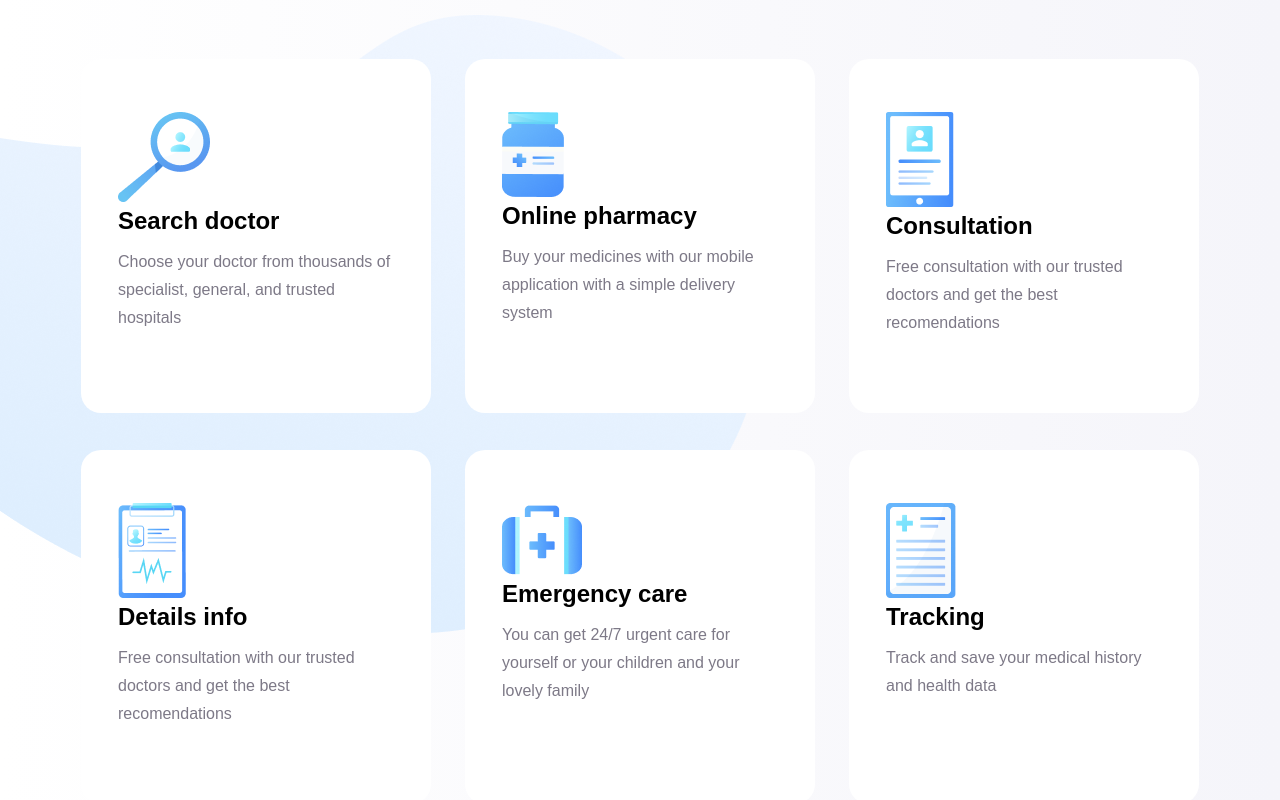
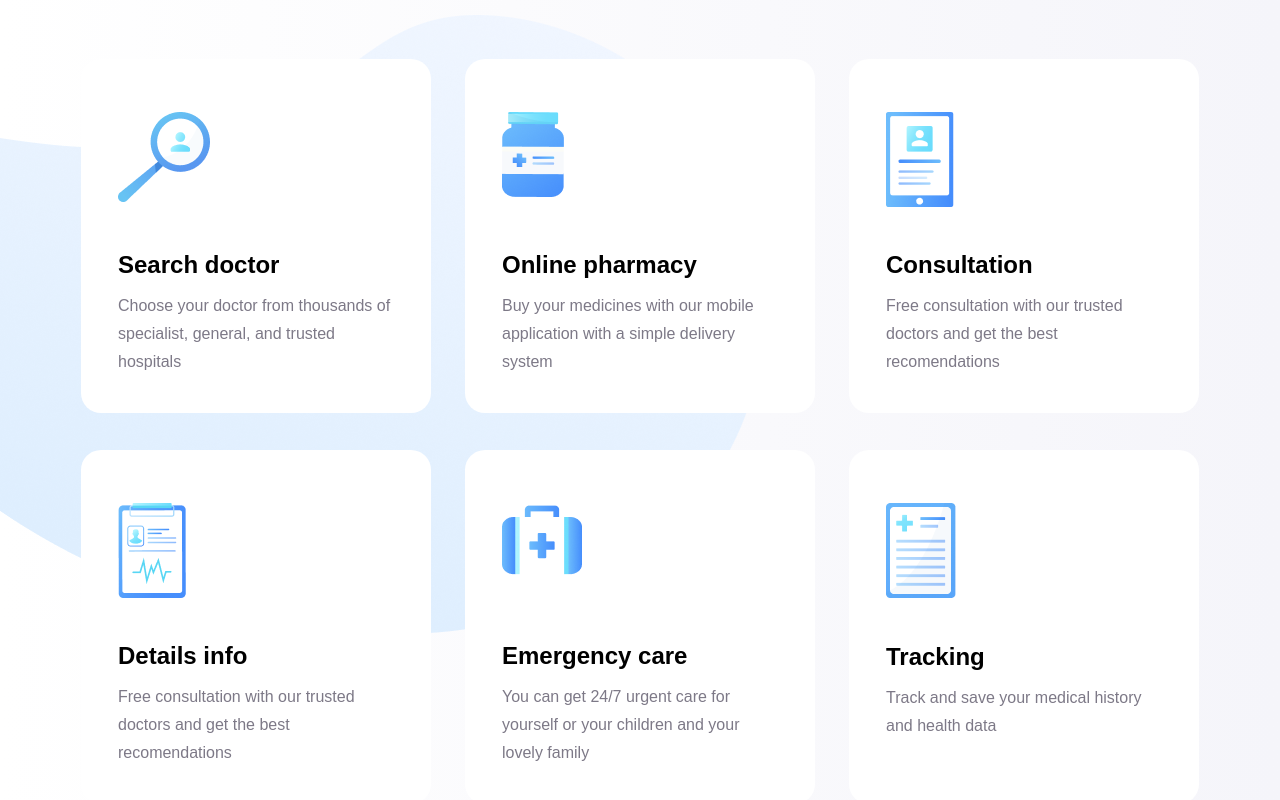
Before and after one commit to DanielCikora/Trafalgar-ReactJS-App, a React (Vite) app: page / in a window 1280 px wide. Shown: the part 1072-1872 px from the top of the page. Built offline with nearby package versions, Linux system fonts and the light colour scheme; a web font is replaced by a local one.

Commit message:
Services Section DONE

```diff
--- a/src/App.css
+++ b/src/App.css
@@ -674,7 +674,12 @@ body {
 }
 
 .box-details {
+  margin-top: auto;
   text-align: left;
+}
+
+.box-details--report {
+  margin-top: 40px;
 }
 
 .box-image {
@@ -703,14 +708,16 @@ body {
   .services-box:hover {
     transform: scale(1.04);
   }
-  .box-details {
-    margin-top: auto;
-  }
   .box-details__title {
     font-size: 20px;
   }
   .box-details__paragraph {
     font-size: 14px;
+  }
+}
+@media only screen and (max-width: 783px) {
+  .box-details--report {
+    margin-top: auto;
   }
 }
 @media only screen and (max-width: 600px) {
--- a/src/components/Services.tsx
+++ b/src/components/Services.tsx
@@ -86,7 +86,7 @@ function Services() {
               <div className='box-image'>
                 <img src={Report} alt='report-image' />
               </div>
-              <div className='box-details'>
+              <div className='box-details box-details--report'>
                 <h3 className='title box-details__title'>Tracking</h3>
                 <p className='paragraph box-details__paragraph'>
                   Track and save your medical history and health data
--- a/src/partials/_services.scss
+++ b/src/partials/_services.scss
@@ -65,7 +65,11 @@
   }
 }
 .box-details {
+  margin-top: auto;
   text-align: left;
+}
+.box-details--report {
+  margin-top: 40px;
 }
 .box-image {
   margin-bottom: 1px;
@@ -93,14 +97,17 @@
       transform: scale(1.04);
     }
   }
-  .box-details {
-    margin-top: auto;
-  }
+
   .box-details__title {
     font-size: 20px;
   }
   .box-details__paragraph {
     font-size: 14px;
+  }
+}
+@media only screen and (max-width: 783px) {
+  .box-details--report {
+    margin-top: auto;
   }
 }
 @include MobileL {
```
Also changed, not shown: 1 other file (tests, documents, lock files or other folders).
